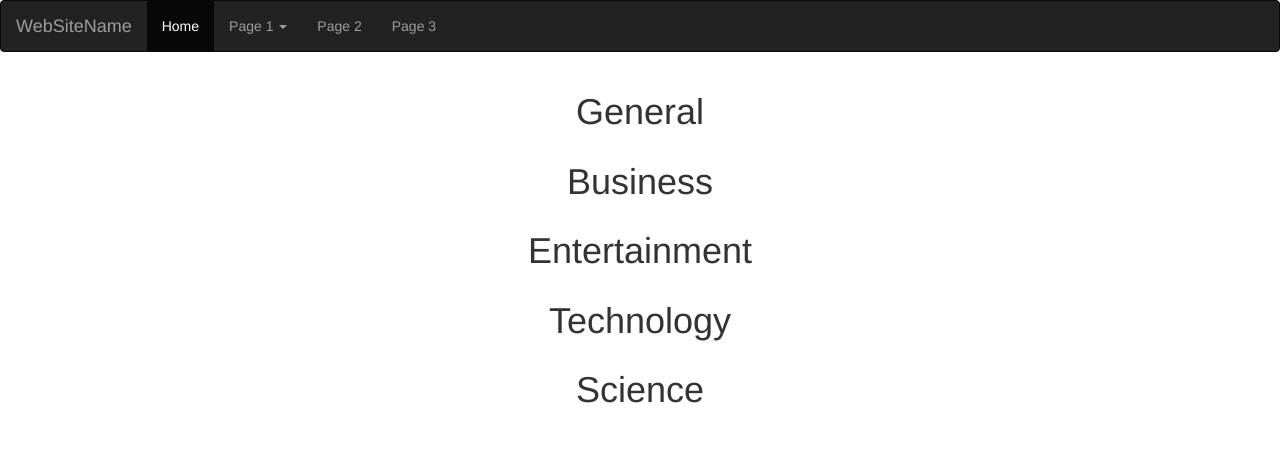
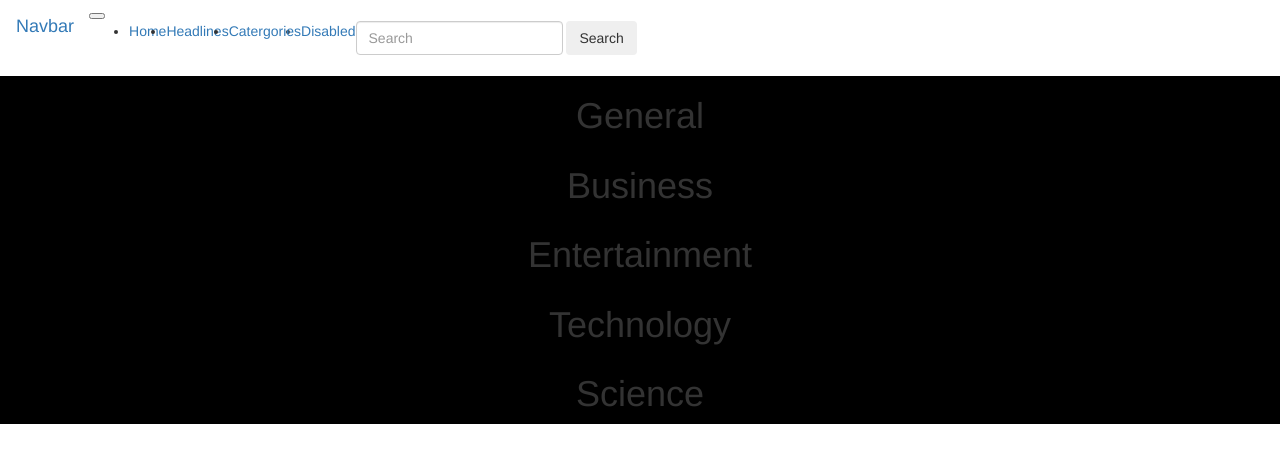
Before and after one commit to Ianodad/News_Highlight, a Python web app: template app/templates/index.html in a window 1280 px wide. Shown: the top 463 px of the page. Run offline with Jinja, Linux system fonts and the light colour scheme; the template is opened without the code that fills it, so the values that code supplies are empty; some libraries are stand-ins or nearby versions.

Commit message:
working links and menu

```diff
--- a/app/requests.py
+++ b/app/requests.py
@@ -10,7 +10,7 @@ api_key = '7c1c3351a80d4bb78f19854119971356'
 base_url = 'https://newsapi.org/v2/sources?category={}&apiKey={}'
 
 
-def get_news(category):
+def get_sources(category):
     get_news_url = base_url.format(category, api_key)
     print(get_news_url)
     with urllib.request.urlopen(get_news_url) as url:
@@ -24,6 +24,9 @@ def get_news(category):
             news_results = process_results(news_result_list)
 
     return news_results
+
+
+# def get_
 
 
 def process_results(news_list):
--- /dev/null
+++ b/app/static/css/index.css
@@ -0,0 +1,3 @@
+.index {
+    background: black;
+}
--- a/app/templates/index.html
+++ b/app/templates/index.html
@@ -1,5 +1,12 @@
 {% extends 'base.html'%}
 {% import 'macros.html' as macro %}
+
+<!-- Styles block -->
+
+{% block styles%}
+{{ super() }}
+<link rel="stylesheet" href="{{url_for('static',filename='css/index.css')}}">
+{% endblock %}
 <html lang="en">
 
 <head>
@@ -11,7 +18,7 @@
 
 <body>
     {% block content %}
-    <div class="container-fluid ">
+    <div class="index container-fluid ">
         <div class="row">
             <h1 class="col-md-12 text-center">General</h1>
             {{ macro.newsList(general) }}
--- a/app/templates/navbar.html
+++ b/app/templates/navbar.html
@@ -1,21 +1,40 @@
-<nav class="navbar navbar-inverse">
-    <div class="container-fluid">
-        <div class="navbar-header">
-            <a class="navbar-brand" href="#">WebSiteName</a>
-        </div>
-        <ul class="nav navbar-nav">
-            <li class="active"><a href="#">Home</a></li>
-            <li class="dropdown">
-                <a class="dropdown-toggle" data-toggle="dropdown" href="#">Page 1
-                    <span class="caret"></span></a>
-                <ul class="dropdown-menu">
-                    <li><a href="#">Page 1-1</a></li>
-                    <li><a href="#">Page 1-2</a></li>
-                    <li><a href="#">Page 1-3</a></li>
-                </ul>
+<nav class="navbar navbar-expand-lg navbar-light bg-light">
+    <a class="navbar-brand" href="#">Navbar</a>
+    <button class="navbar-toggler" type="button" data-toggle="collapse" data-target="#navbarSupportedContent"
+        aria-controls="navbarSupportedContent" aria-expanded="false" aria-label="Toggle navigation">
+        <span class="navbar-toggler-icon"></span>
+    </button>
+
+    <div class="collapse navbar-collapse" id="navbarSupportedContent">
+        <ul class="navbar-nav mr-auto">
+            <li class="nav-item active">
+                <a class="nav-link" href="#">Home <span class="sr-only">(current)</span></a>
             </li>
-            <li><a href="#">Page 2</a></li>
-            <li><a href="#">Page 3</a></li>
+            <li class="nav-item">
+                <a class="nav-link" href="#">Headlines</a>
+            </li>
+            <li class="nav-item dropdown">
+                <a class="nav-link dropdown-toggle" href="#" id="navbarDropdown" role="button" data-toggle="dropdown"
+                    aria-haspopup="true" aria-expanded="false">
+                    Catergories
+                </a>
+                <div class="dropdown-menu" aria-labelledby="navbarDropdown">
+                    <a class="dropdown-item" href="#">General</a>
+                    <a class="dropdown-item" href="#">Business</a>
+                    <a class="dropdown-item" href="#">Entertainment</a>
+                    <a class="dropdown-item" href="#">Techonolgy</a>
+                    <a class="dropdown-item" href="#">Science</a>
+                    <div class="dropdown-divider"></div>
+                    <a class="dropdown-item" href="#">Something else here</a>
+                </div>
+            </li>
+            <li class="nav-item">
+                <a class="nav-link disabled" href="#">Disabled</a>
+            </li>
         </ul>
+        <form class="form-inline my-2 my-lg-0">
+            <input class="form-control mr-sm-2" type="search" placeholder="Search" aria-label="Search">
+            <button class="btn btn-outline-success my-2 my-sm-0" type="submit">Search</button>
+        </form>
     </div>
 </nav>
```
Also changed, not shown: app/main/views.py (+6 -6 lines).
